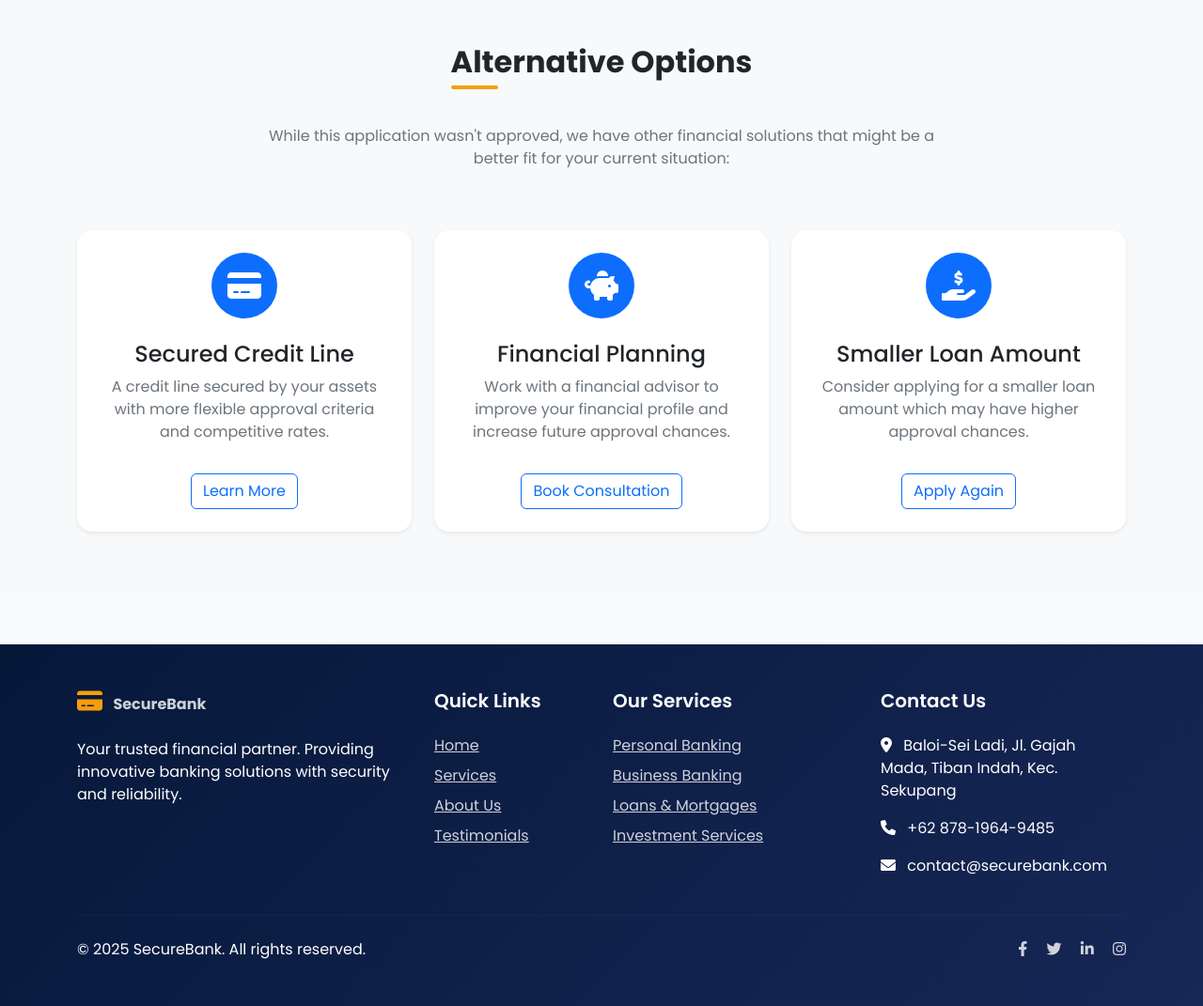
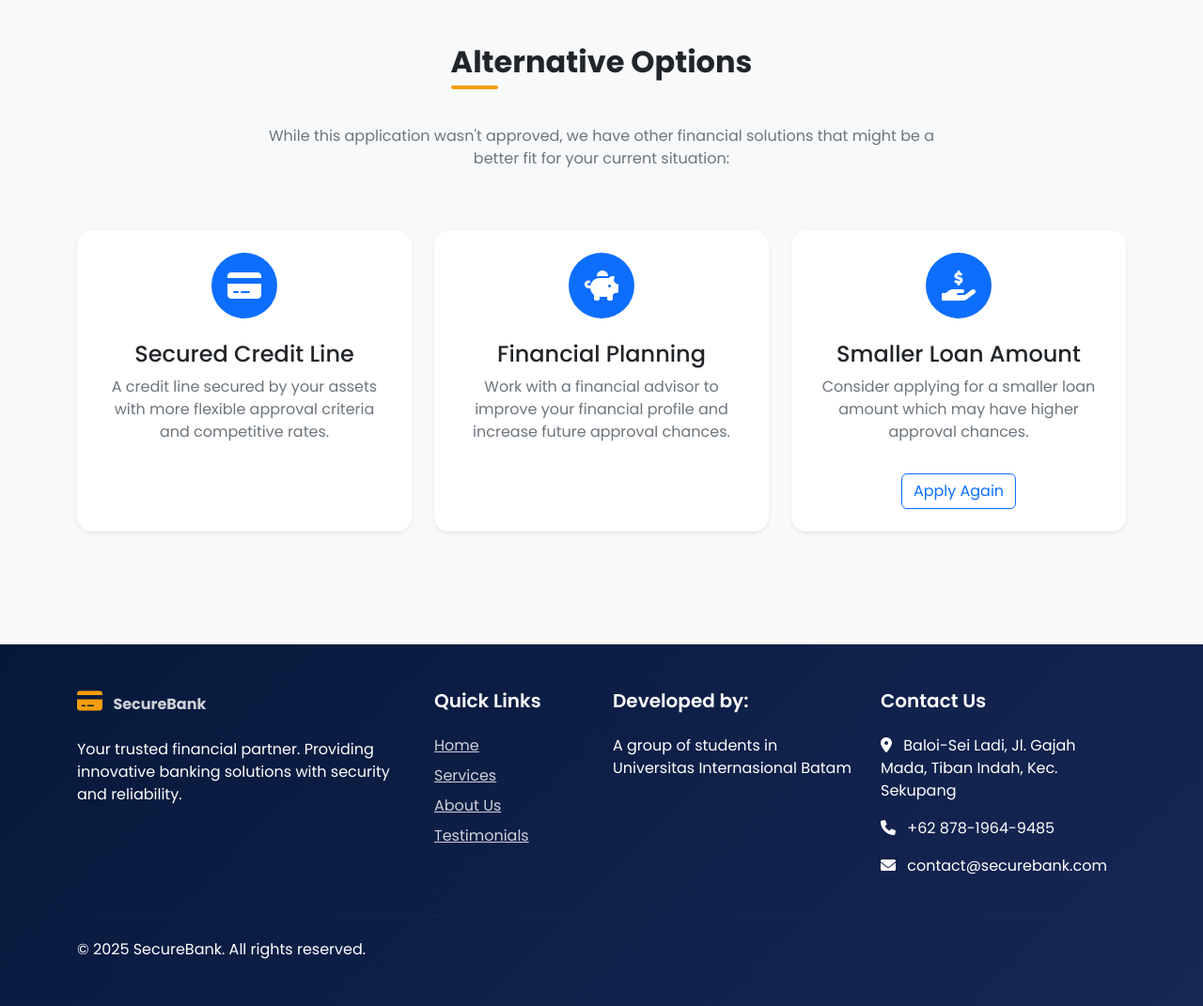
Before and after one commit to RudiPangestu/LoanAPP, a Django app: a page that uses bank/templates/bank/base.html in a window 1280 px wide. Shown: the part 1180-2251 px from the top of the page at 94% size. Run offline with Django 5.2, Linux system fonts and the light colour scheme; data comes from the database, SQL or seed files in the repository; both versions use the stored data as it was after the commit; parts of the project's set-up code (start-up, migrations or seed data) failed here and were passed over.

Commit message:
perbaiki

```diff
--- a/bank/templates/bank/about.html
+++ b/bank/templates/bank/about.html
@@ -214,9 +214,7 @@
                     <a href="{% url 'apply_loan' %}" class="btn btn-primary btn-lg px-5">
                         Apply for Loan <i class="fas fa-arrow-right ms-2"></i>
                     </a>
-                    <a href="#" class="btn btn-outline-light btn-lg px-5">
-                        Contact Us
-                    </a>
+
                 </div>
             </div>
         </div>
--- a/bank/templates/bank/application_rejected.html
+++ b/bank/templates/bank/application_rejected.html
@@ -78,7 +78,6 @@
                         </div>
                         <h4>Secured Credit Line</h4>
                         <p class="text-muted">A credit line secured by your assets with more flexible approval criteria and competitive rates.</p>
-                        <a href="#" class="btn btn-outline-primary mt-3">Learn More</a>
                     </div>
                 </div>
             </div>
@@ -91,7 +90,6 @@
                         </div>
                         <h4>Financial Planning</h4>
                         <p class="text-muted">Work with a financial advisor to improve your financial profile and increase future approval chances.</p>
-                        <a href="#" class="btn btn-outline-primary mt-3">Book Consultation</a>
                     </div>
                 </div>
             </div>
--- a/bank/templates/bank/apply_loan.html
+++ b/bank/templates/bank/apply_loan.html
@@ -253,7 +253,7 @@
             height: 100%;
             top: 0;
             left: 0;
-            z-index: 0;
+            z-index: -1;
         }
 
         .form-control.is-invalid {
--- a/bank/templates/bank/base.html
+++ b/bank/templates/bank/base.html
@@ -387,7 +387,7 @@
 </head>
 <body>
     <!-- Navigation -->
-    <nav class="navbar navbar-expand-lg navbar-dark bg-bank py-3">
+    <nav class="navbar navbar-expand-lg navbar-dark bg-bank py-3 sticky-top">
         <div class="container">
             <a class="navbar-brand" href="{% url 'home' %}">
                 <i class="fas fa-credit-card"></i>
@@ -446,12 +446,9 @@
                     </ul>
                 </div>
                 <div class="col-lg-3 col-md-4 mb-4 mb-md-0">
-                    <h5 class="footer-heading">Our Services</h5>
+                    <h5 class="footer-heading">Developed by:</h5>
                     <ul class="list-unstyled">
-                        <li class="mb-2"><a href="#">Personal Banking</a></li>
-                        <li class="mb-2"><a href="#">Business Banking</a></li>
-                        <li class="mb-2"><a href="#">Loans & Mortgages</a></li>
-                        <li class="mb-2"><a href="#">Investment Services</a></li>
+                        <p>A group of students in Universitas Internasional Batam</p>
                     </ul>
                 </div>
                 <div class="col-lg-3 col-md-4">
@@ -477,14 +474,7 @@
                 <div class="col-md-6 text-center text-md-start">
                     <p class="mb-0">&copy; 2025 SecureBank. All rights reserved.</p>
                 </div>
-                <div class="col-md-6 text-center text-md-end">
-                    <div class="social-icons">
-                        <a href="#" class="me-3"><i class="fab fa-facebook-f"></i></a>
-                        <a href="#" class="me-3"><i class="fab fa-twitter"></i></a>
-                        <a href="#" class="me-3"><i class="fab fa-linkedin-in"></i></a>
-                        <a href="#"><i class="fab fa-instagram"></i></a>
-                    </div>
-                </div>
+
             </div>
         </div>
     </footer>
--- a/bank/templates/bank/services.html
+++ b/bank/templates/bank/services.html
@@ -36,7 +36,7 @@
                             <li class="mb-2"><i class="fas fa-check text-success me-2"></i> Personal Credit Cards</li>
                             <li class="mb-2"><i class="fas fa-check text-success me-2"></i> Retirement Planning</li>
                         </ul>
-                        <a href="#" class="btn btn-outline-primary mt-3">Learn More</a>
+
                     </div>
                 </div>
             </div>
@@ -57,7 +57,7 @@
                             <li class="mb-2"><i class="fas fa-check text-success me-2"></i> Business Loans & Credit</li>
                             <li class="mb-2"><i class="fas fa-check text-success me-2"></i> Cash Management</li>
                         </ul>
-                        <a href="#" class="btn btn-outline-primary mt-3">Learn More</a>
+
                     </div>
                 </div>
             </div>
@@ -78,7 +78,7 @@
                             <li class="mb-2"><i class="fas fa-check text-success me-2"></i> Wealth Management</li>
                             <li class="mb-2"><i class="fas fa-check text-success me-2"></i> Estate Planning</li>
                         </ul>
-                        <a href="#" class="btn btn-outline-primary mt-3">Learn More</a>
+
                     </div>
                 </div>
             </div>
--- a/bank/templates/bank/testimonials.html
+++ b/bank/templates/bank/testimonials.html
@@ -173,7 +173,7 @@
                         <h4>From Startup to Success</h4>
                         <p class="text-muted mb-3">How a local coffee shop expanded to three locations with SecureBank's help</p>
                         <p>When Maria and Carlos started their coffee shop, they had a vision but limited capital. SecureBank provided not just financing, but guidance that helped them grow smartly.</p>
-                        <a href="#" class="btn btn-outline-primary mt-2">Read Full Story</a>
+
                     </div>
                 </div>
             </div>
@@ -185,7 +185,7 @@
                         <h4>First-Time Homebuyers</h4>
                         <p class="text-muted mb-3">How the Williams family found their perfect home with SecureBank's mortgage program</p>
                         <p>After years of renting, the Williams family thought homeownership was out of reach. SecureBank's first-time homebuyer program made their dream a reality.</p>
-                        <a href="#" class="btn btn-outline-primary mt-2">Read Full Story</a>
+
                     </div>
                 </div>
             </div>
@@ -244,7 +244,6 @@
                 <h2 class="section-title text-center">Share Your Experience</h2>
                 <p class="text-muted mb-5">We value your feedback. If you're a SecureBank customer, we'd love to hear about your experience.</p>
                 <div class="d-flex justify-content-center">
-                    <a href="#" class="btn btn-primary btn-lg px-4 me-3">Leave a Review</a>
                     <a href="{% url 'apply_loan' %}" class="btn btn-outline-primary btn-lg px-4">Apply for a Loan</a>
                 </div>
             </div>
```
Also changed, not shown: db.sqlite3.
